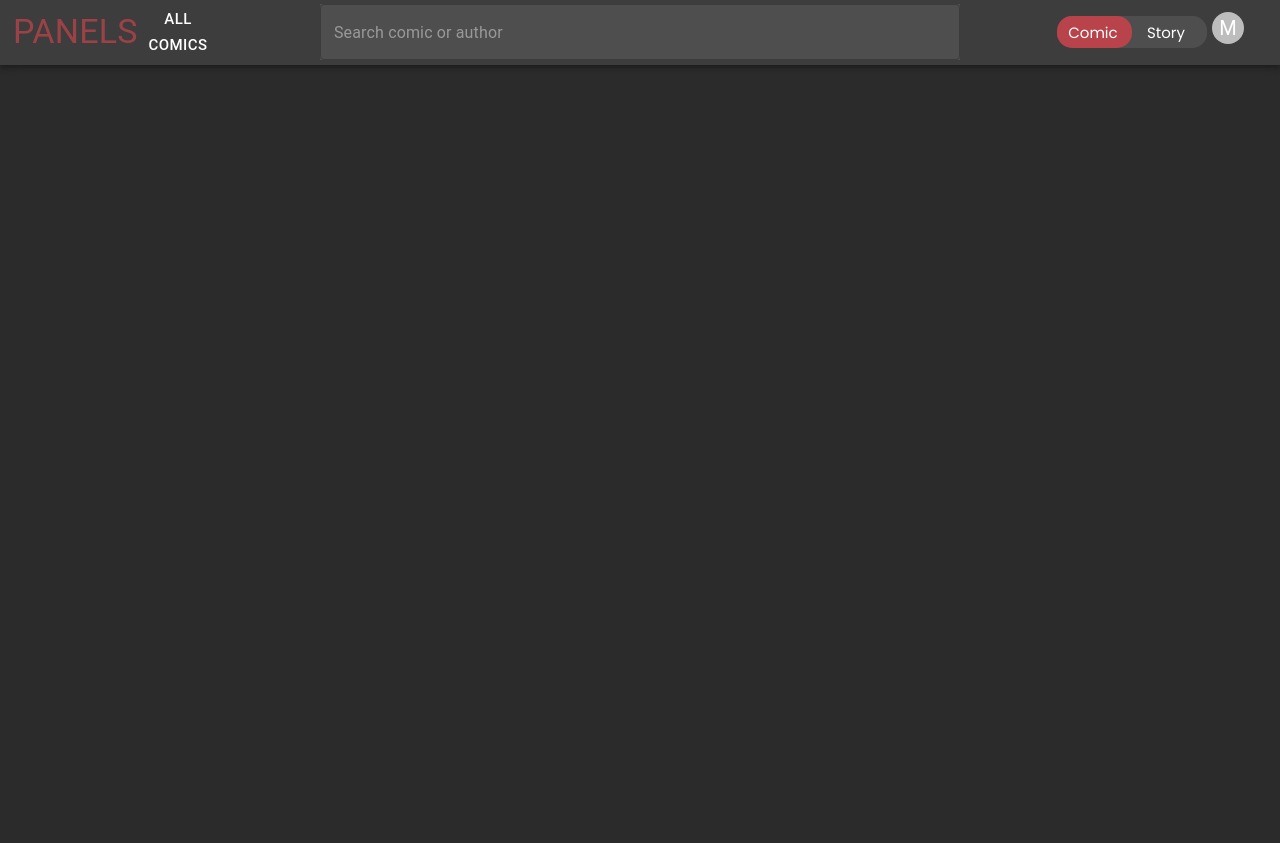
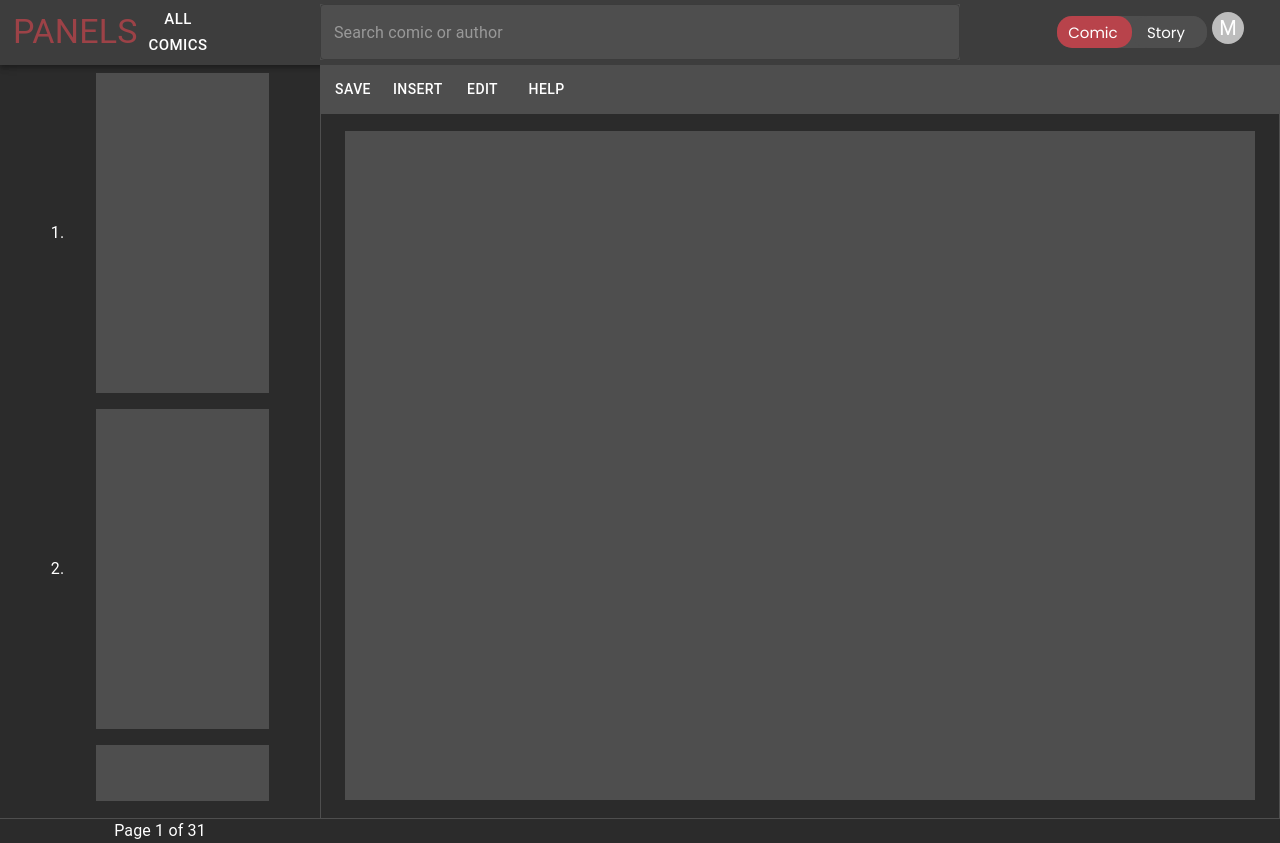
Before and after one commit to CobyYee/Panels, a React (Create React App) app in the folder client/: page /editcomic in a window 1280 px wide. Before the commit the page ends 800 px from the top, so only its background shows below. Built offline with nearby package versions, Linux system fonts and the light colour scheme.

Commit message:
Added EditComicScreen

```diff
--- a/client/src/App.js
+++ b/client/src/App.js
@@ -20,7 +20,8 @@ import {
     UploadComic,
     UploadChapter,
     Storyboard,
-    ChapterScreen
+    ChapterScreen,
+    EditComicScreen
 } from './components'
 
 const App = () => {
@@ -44,7 +45,8 @@ const App = () => {
                             <Route exact path="/uploadcomic" element={< UploadComic />} />
                             <Route exact path="/uploadchapter" element={< UploadChapter />} />
                             <Route exact path="/storyboard/" element={< Storyboard />} />
-                            <Route exact path="chapter/" element={< ChapterScreen />}/>
+                            <Route exact path="/chapter/" element={< ChapterScreen />}/>
+                            <Route exact path="/editcomic/" element={< EditComicScreen />}/>
                         </Routes>
                     </ContentContextProvider>
                 </AuthContextProvider>
--- /dev/null
+++ b/client/src/components/EditComicScreen.js
@@ -0,0 +1,51 @@
+import { useState } from 'react'
+import { Typography, Box, Grid, Button, List, ListItem } from '@mui/material';
+
+export default function EditComicScreen() {
+    const [currentPage, setCurrentPage] = useState(1)
+
+    return (
+        <Box sx={{ display: 'flex', flexDirection: 'column', justifyContent: 'center', alignItems: 'center' }}>
+            <Grid item={true} xs={12} container sx={{ display: 'flex', justifyContent: 'center' }}>
+                <Grid item xs={3} sx={{ display: 'flex', justifyContent: 'center', height: '92vh', overflowY: 'scroll' }}>
+                    <Box sx={{ height: '100%', width: '100%', display: 'flex', justifyContent: 'center', alignItems: 'center' }}>
+                        <List sx={{ height: '100%', width: '100%' }}>
+                            <ListItem sx={{display: 'flex', justifyContent: 'center' }} onClick={() => setCurrentPage(1)}>
+                                <Typography pr={4} color='white'>1.</Typography>
+                                <Box sx={{ width: '60%', height: '40vh', backgroundColor: '#4e4e4e' }}></Box>
+                            </ListItem>
+                            <ListItem sx={{display: 'flex', justifyContent: 'center' }} onClick={() => setCurrentPage(2)}>
+                                <Typography pr={4} color='white'>2.</Typography>
+                                <Box sx={{ width: '60%', height: '40vh', backgroundColor: '#4e4e4e' }}></Box>
+                            </ListItem>
+                            <ListItem sx={{display: 'flex', justifyContent: 'center' }} onClick={() => setCurrentPage(3)}>
+                                <Typography pr={4} color='white'>3.</Typography>
+                                <Box sx={{ width: '60%', height: '40vh', backgroundColor: '#4e4e4e' }}></Box>
+                            </ListItem>
+                        </List>
+                    </Box>
+                </Grid>
+                <Grid item xs={9} container>
+                    <Grid item xs={12} sx={{ border: 1, borderColor: '#4e4e4e', height: '100%', width: '100%' }}>
+                        <Grid item xs={12} sx={{ backgroundColor: '#4e4e4e', height: '48px', display: 'flex', verticalAlign: 'center' }}>
+                            <Button sx={{ color: 'white' }}>Save</Button>
+                            <Button sx={{ color: 'white' }}>Insert</Button>
+                            <Button sx={{ color: 'white' }}>Edit</Button>
+                            <Button sx={{ color: 'white' }}>Help</Button>
+                        </Grid>
+                        <Grid item xs={12} sx={{ height: '88vh', display: 'flex', justifyContent: 'center', alignItems: 'center' }}>
+                            <Box sx={{ height: '95%', width: '95%', backgroundColor: '#4e4e4e' }}></Box>
+                        </Grid>
+                    </Grid>
+                </Grid>
+            </Grid>
+            <Grid item={true} xs={12} container sx={{ display: 'flex', justifyContent: 'flex-start' }}>
+                <Grid item xs={3} sx={{ height: '3vh', display: 'flex', alignItems: 'center' }}>
+                    <Box sx={{ borderTop: 1, borderColor: '#4e4e4e', height: '100%', width: '100%', display: 'flex', justifyContent: 'center', alignItems: 'center' }}>
+                        <Typography color='white'>Page {currentPage} of 31</Typography>
+                    </Box>
+                </Grid>
+            </Grid>
+        </Box>
+    )
+}
--- a/client/src/components/index.js
+++ b/client/src/components/index.js
@@ -13,6 +13,7 @@ import Storyboard from './Storyboard'
 import UploadComic from './UploadComic'
 import UploadChapter from './UploadChapter'
 import ChapterScreen from './ChapterScreen'
+import EditComicScreen from './EditComicScreen'
 
 export {
     Banner,
@@ -29,5 +30,6 @@ export {
     Storyboard,
     UploadComic,
     UploadChapter,
-    ChapterScreen
+    ChapterScreen,
+    EditComicScreen
 }
```
